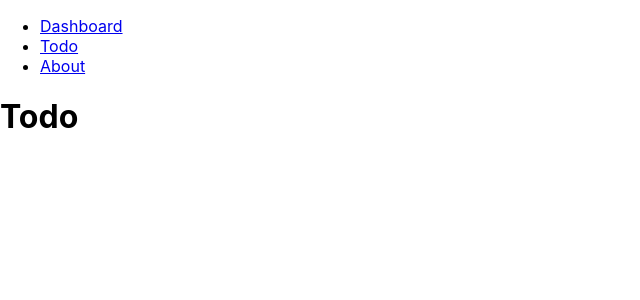
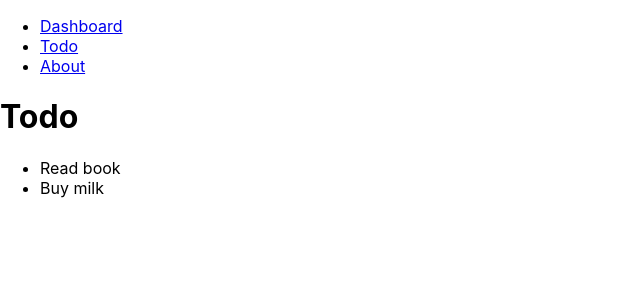
Before and after one commit to asimnp/Planner, a React (Create React App) app: page /todo in a window 1280 px wide. Shown: the top 300 px of the page, without its empty margins (0-640 px from the left). Built offline with nearby package versions, Linux system fonts and the light colour scheme.

Commit message:
Create: todo context & todo list component

```diff
--- a/src/App.js
+++ b/src/App.js
@@ -4,10 +4,12 @@ import About from "./components/About";
 import Dashboard from "./components/Dashboard";
 import Navbar from "./components/Navbar";
 import Todo from "./components/Todo";
+import TodoContextProvider from "./contexts/TodoContext";
 
 function App() {
   return (
     <div className="App">
+      <TodoContextProvider>
         <Router>
           <Navbar></Navbar>
           <Switch>
@@ -22,6 +24,7 @@ function App() {
             </Route>
           </Switch>
         </Router>
+      </TodoContextProvider>
     </div>
   );
 }
--- a/src/components/Todo.js
+++ b/src/components/Todo.js
@@ -1,7 +1,10 @@
+import TodoList from "./todo/TodoList";
+
 const Todo = () => {
   return (
     <div className="todo">
       <h1>Todo</h1>
+      <TodoList></TodoList>
     </div>
   );
 };
--- /dev/null
+++ b/src/components/todo/TodoList.js
@@ -0,0 +1,17 @@
+import { useContext } from "react";
+
+import { TodoContext } from "../../contexts/TodoContext";
+
+const TodoList = () => {
+  const { todos } = useContext(TodoContext);
+  console.log(todos);
+  return (
+    <ul>
+      {todos.map((todo) => (
+        <li key={todo.id}>{todo.title}</li>
+      ))}
+    </ul>
+  );
+};
+
+export default TodoList;
--- /dev/null
+++ b/src/contexts/TodoContext.js
@@ -0,0 +1,17 @@
+import { useState, createContext } from "react";
+
+export const TodoContext = createContext();
+
+const TodoContextProvider = (props) => {
+  const [todos, setTodos] = useState([
+    { id: 1, title: "Read book", is_completed: false },
+    { id: 2, title: "Buy milk", is_completed: true },
+  ]);
+  return (
+    <TodoContext.Provider value={{ todos }}>
+      {props.children}
+    </TodoContext.Provider>
+  );
+};
+
+export default TodoContextProvider;
```
Lines whose indentation alone changed are shown as unchanged.
